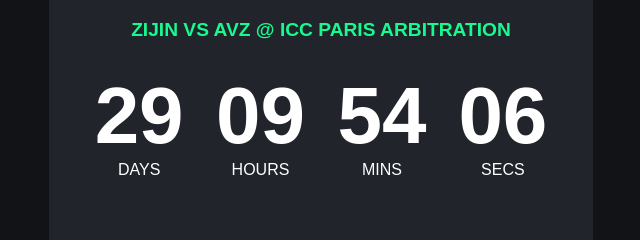
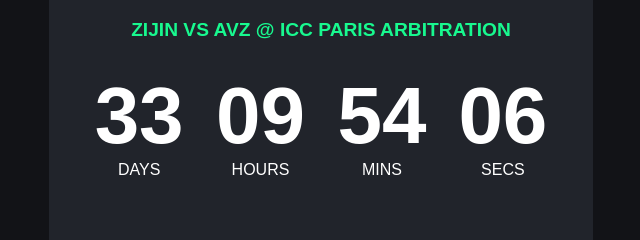
Before and after one commit to Spikerama/ICC-Paris-Zijin-vs-AVZ-Countdown, a plain HTML site: page index.html in a window 1280 px wide. Shown: the part 297-537 px from the top of the page, 319-959 px from the left. Drawn offline with Linux system fonts and the light colour scheme.

Commit message:
Update index.html

```diff
--- a/index.html
+++ b/index.html
@@ -154,7 +154,7 @@
       </div>
     </div>
     <script>
-      const countdownDate = new Date("2023-04-15T09:00:00").getTime();
+      const countdownDate = new Date("2023-04-19T09:00:00").getTime();
       const daysElem = document.querySelector(".days");
       const hoursElem = document.querySelector(".hours");
       const minutesElem = document.querySelector(".minutes");
```
